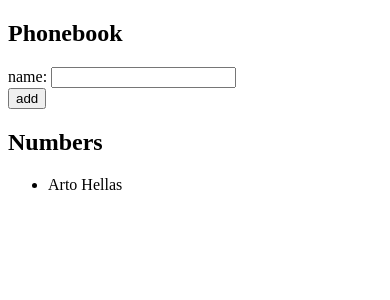
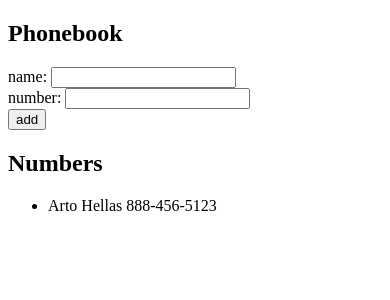
Before and after one commit to jburto94/js-phonebook, a React (Create React App) app: page / in a window 390 px wide. Shown: the top 300 px of the page. Built offline with nearby package versions, Linux system fonts and the light colour scheme.

Commit message:
Add number to phonebook

```diff
--- a/src/App.js
+++ b/src/App.js
@@ -2,18 +2,27 @@ import { useState } from 'react'
 
 const App = () => {
   const [persons, setPersons] = useState([
-    { name: 'Arto Hellas' }
+    {
+      name: 'Arto Hellas',
+      number: '888-456-5123'
+    }
   ]);
   const [newName, setNewName] = useState('');
+  const [newNumber, setNewNumber] = useState('');
 
   const handleNewName = e => {
     setNewName(e.target.value);
   }
 
+  const handleNewNumber = e => {
+    setNewNumber(e.target.value);
+  }
+
   const addNewPerson = e => {
     e.preventDefault();
     const newPerson = {
-      name: newName
+      name: newName,
+      number: newNumber
     }
 
     if (existingName()) {
@@ -22,6 +31,7 @@ const App = () => {
 
     setPersons(persons.concat(newPerson));
     setNewName('');
+    setNewNumber('');
   }
 
   const existingName = () => {
@@ -37,7 +47,9 @@ const App = () => {
       <h2>Phonebook</h2>
       <form onSubmit={addNewPerson}>
         <div>
-          name: <input onChange={handleNewName} value={newName} />
+          <label>name:</label> <input onChange={handleNewName} value={newName} />
+          <br />
+          <label>number:</label> <input onChange={handleNewNumber} value={newNumber} />
         </div>
         <div>
           <button type="submit">add</button>
@@ -46,7 +58,7 @@ const App = () => {
       <h2>Numbers</h2>
       <ul>
         {persons.map(person =>
-          <li key={person.name}>{person.name}</li>
+          <li key={person.name}>{person.name} {person.number}</li>
         )}
       </ul>
     </div>
```
